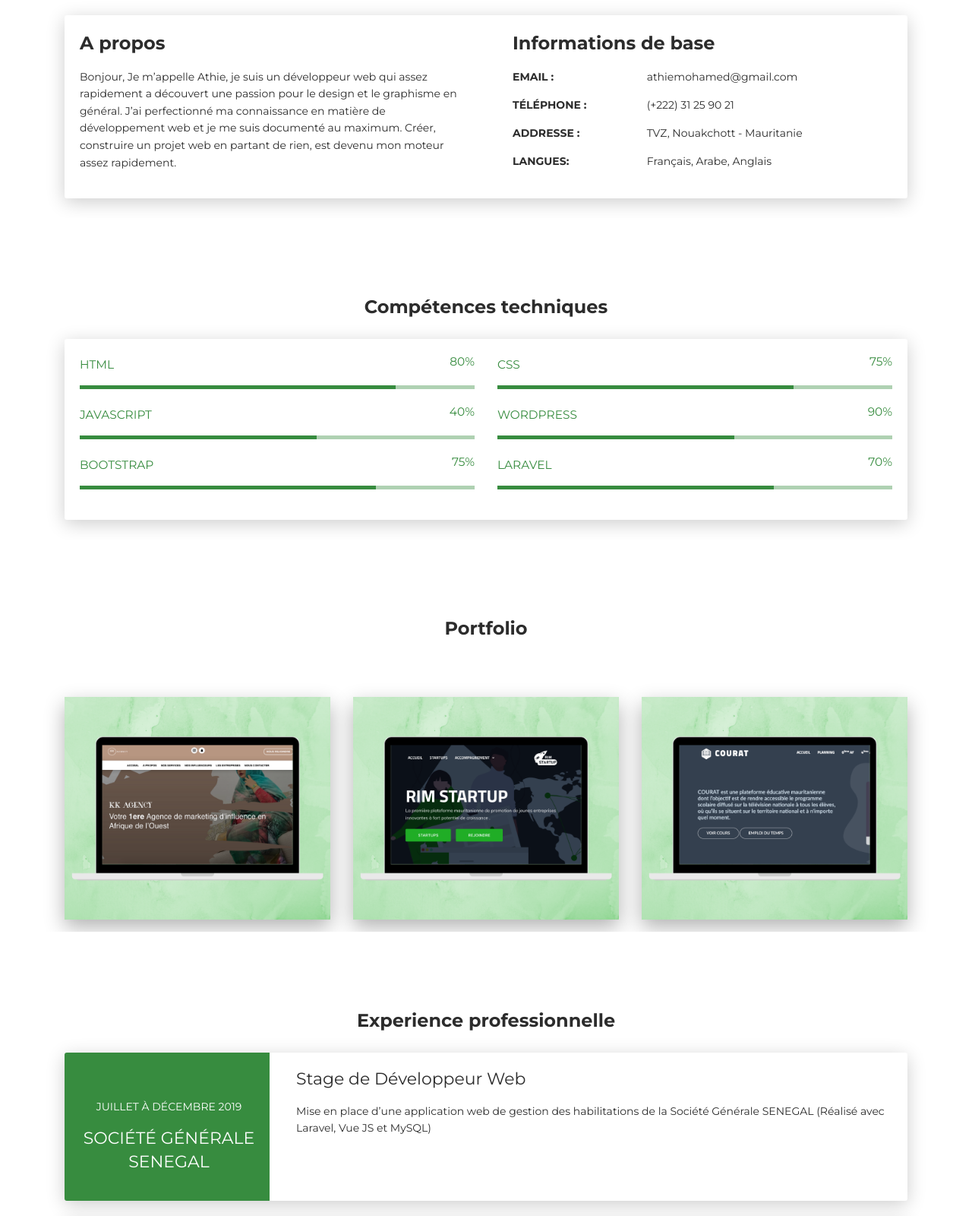
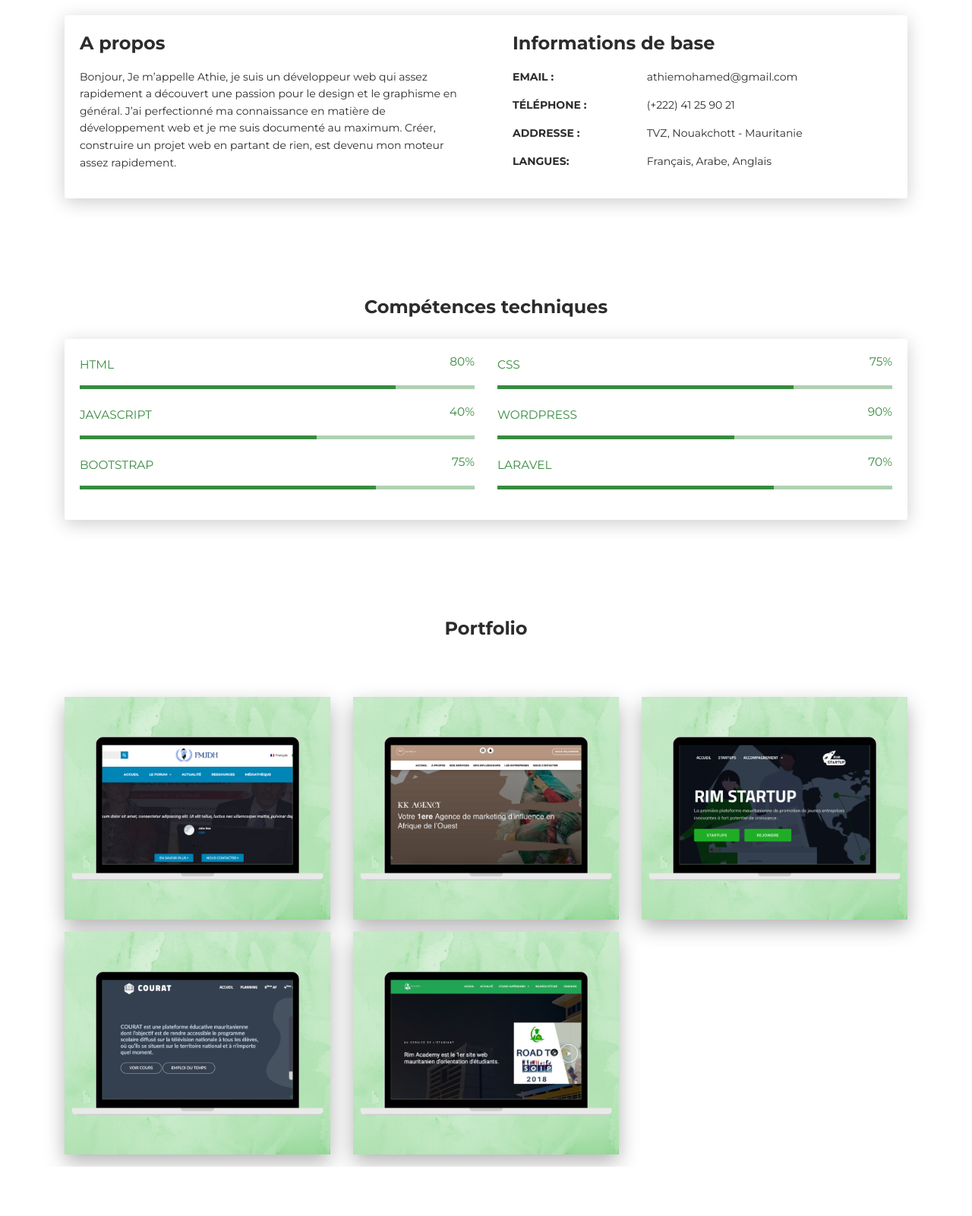
Before and after one commit to athiemohamed/athiemohamed.github.io, a plain HTML site: page index.html in a window 1280 px wide. Shown: the part 600-2200 px from the top of the page at 76% size. Drawn offline with Linux system fonts and the light colour scheme.

Commit message:
Added some works

```diff
--- a/index.html
+++ b/index.html
@@ -76,7 +76,7 @@
             </div>
             <div class="row mt-3">
               <div class="col-sm-4"><strong class="text-uppercase">Téléphone : </strong></div>
-              <div class="col-sm-8">(+222) 31 25 90 21</div>
+              <div class="col-sm-8">(+222) 41 25 90 21</div>
             </div>
             <div class="row mt-3">
               <div class="col-sm-4"><strong class="text-uppercase">Addresse : </strong></div>
@@ -162,6 +162,15 @@
         <div class="ml-auto mr-auto">
           <div class="row">
             <div class="col-md-4">
+              <div class="cc-porfolio-image img-raised" data-aos="fade-up" data-aos-anchor-placement="top-bottom"><a href="http://fmjdh.org/">
+                  <figure class="cc-effect"><img src="images/4.png" alt="Image"/>
+                    <figcaption>
+                     <div class="h4">FMJDH</div>
+                      <p>Développement Web</p>
+                    </figcaption>
+                  </figure></a></div>
+            </div>
+            <div class="col-md-4">
               <div class="cc-porfolio-image img-raised" data-aos="fade-up" data-aos-anchor-placement="top-bottom"><a href="http://www.kkagency.fr/">
                   <figure class="cc-effect"><img src="images/3.png" alt="Image"/>
                     <figcaption>
@@ -185,7 +194,16 @@
                   <figure class="cc-effect"><img src="images/2.png" alt="Image"/>
                     <figcaption>
                      <div class="h4">Courat</div>
-                      <p>Webdesign et développement front-end</p>
+                      <p>Développement Front-end</p>
+                    </figcaption>
+                  </figure></a></div>
+            </div>
+            <div class="col-md-4">
+              <div class="cc-porfolio-image img-raised" data-aos="fade-up" data-aos-anchor-placement="top-bottom"><a href="http://dev.rimacademy.net/">
+                  <figure class="cc-effect"><img src="images/5.png" alt="Image"/>
+                    <figcaption>
+                     <div class="h4">Rim Academy</div>
+                      <p>Développement web</p>
                     </figcaption>
                   </figure></a></div>
             </div>
```
Also changed, not shown: images/4.png (added), images/5.png (added), images/code.svg (added).
